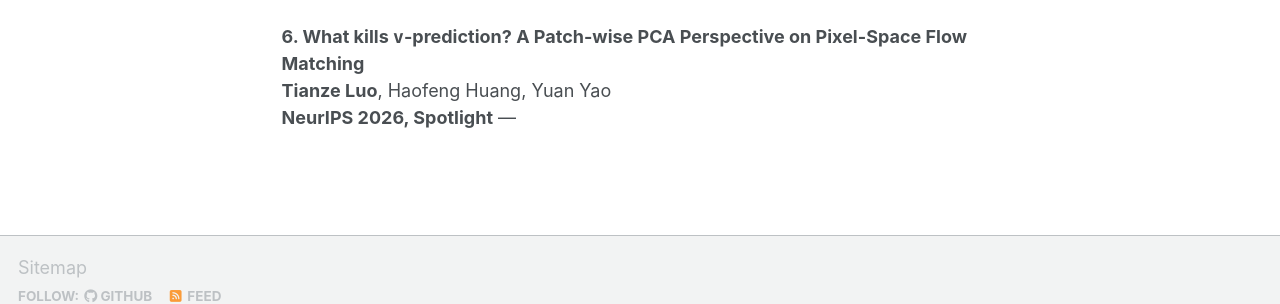
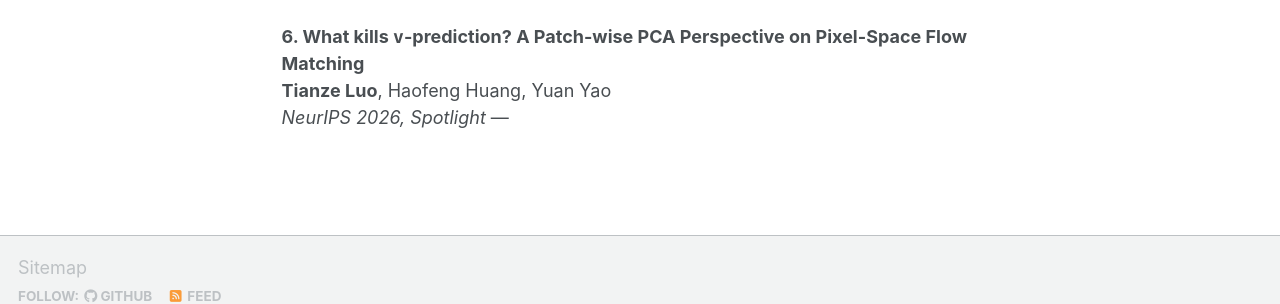
Before and after one commit to luotianze666/luotianze666.github.io, a Jekyll site: the page built from _pages/about.md, in a window 1280 px wide and 900 px high, scrolled down 565 px. Shown: the part 526-830 px from the top of the window. Built offline with Jekyll 4.4.1, drawn with Linux system fonts in a browser that asks for light colours; some web fonts are replaced; a script bundle is joined from its source files by our own code; library files that are not in the unit come from our copies.

```diff
--- a/_pages/about.md
+++ b/_pages/about.md
@@ -50,5 +50,5 @@ target="_blank"} [[Project Page]](https://zlab-princeton.github.io/i1/){: target
 
 **6. What kills `v`-prediction? A Patch-wise PCA Perspective on Pixel-Space Flow Matching** <br>
 **Tianze Luo**, Haofeng Huang, Yuan Yao <br>
-**NeurIPS 2026, Spotlight**
+*NeurIPS 2026, Spotlight*
 ---
```
